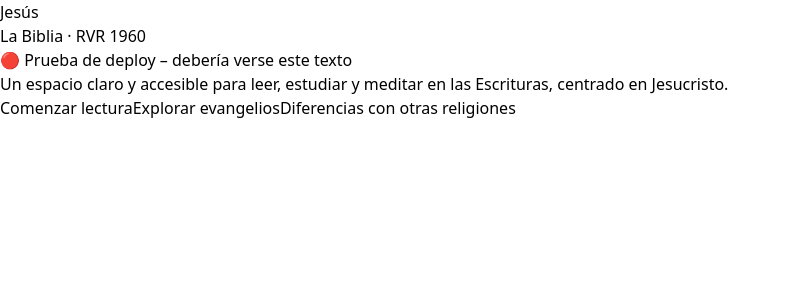
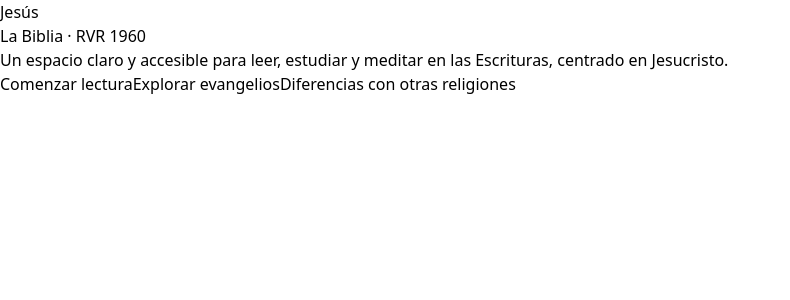
Before and after one commit to BraianGerez7733/Jesus, a Vue app: page / in a window 1280 px wide. Shown: the top 300 px of the page, without its empty margins (0-790 px from the left). Built offline with nearby package versions, Linux system fonts and the light colour scheme.

Commit message:
regresando al modelo anterior

```diff
--- a/src/App.vue
+++ b/src/App.vue
@@ -2,25 +2,21 @@
 </script>
 
 <template>
-  <main class="min-h-screen flex flex-col items-center px-6 text-center pt-8 bg-gray-100">
+<main class="min-h-screen flex flex-col items-center px-6 text-center pt-8">
 
-    <h1 class="text-5xl md:text-6xl font-bold text-red-600 mb-1 underline">
+  <h1 class="text-5xl md:text-6xl font-bold text-red-600 mb-1">
   Jesús
 </h1>
 
-    <h2 class="text-4xl md:text-5xl font-semibold text-slate-800 mb-2">
+<h2 class="text-4xl md:text-5xl font-semibold text-slate-800 mb-6">
   La Biblia · RVR 1960
 </h2>
 
-    <p class="text-sm text-slate-500 mb-6">
-      🔴 Prueba de deploy – debería verse este texto
-    </p>
 
     <p class="text-lg text-slate-600 max-w-2xl mb-8">
       Un espacio claro y accesible para leer, estudiar y meditar en las Escrituras,
       centrado en Jesucristo.
     </p>
-
     <div class="flex gap-4">
       <button class="px-6 py-3 rounded-xl bg-slate-800 text-white hover:bg-slate-700 transition">
         Comenzar lectura
```
Lines whose indentation alone changed are shown as unchanged.
